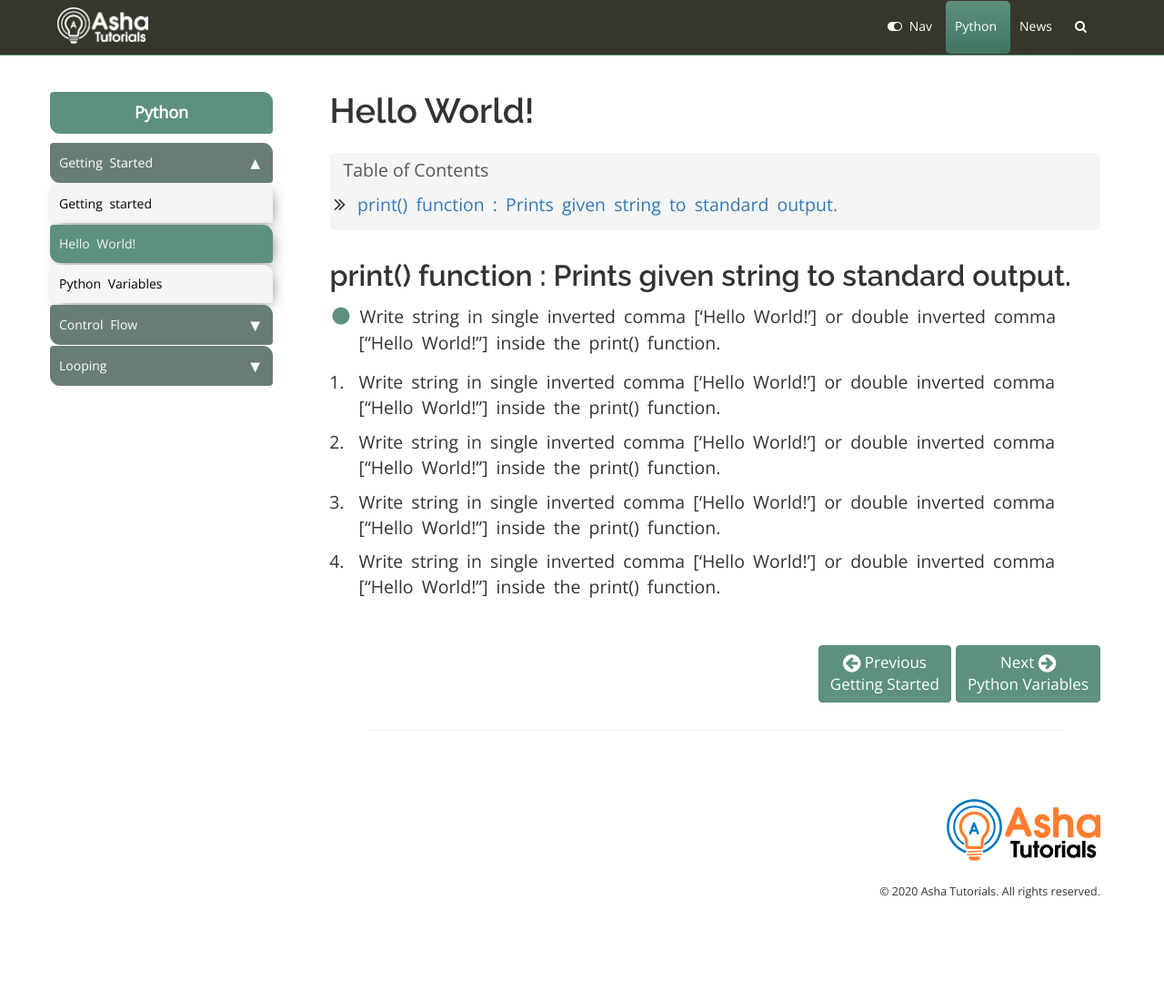
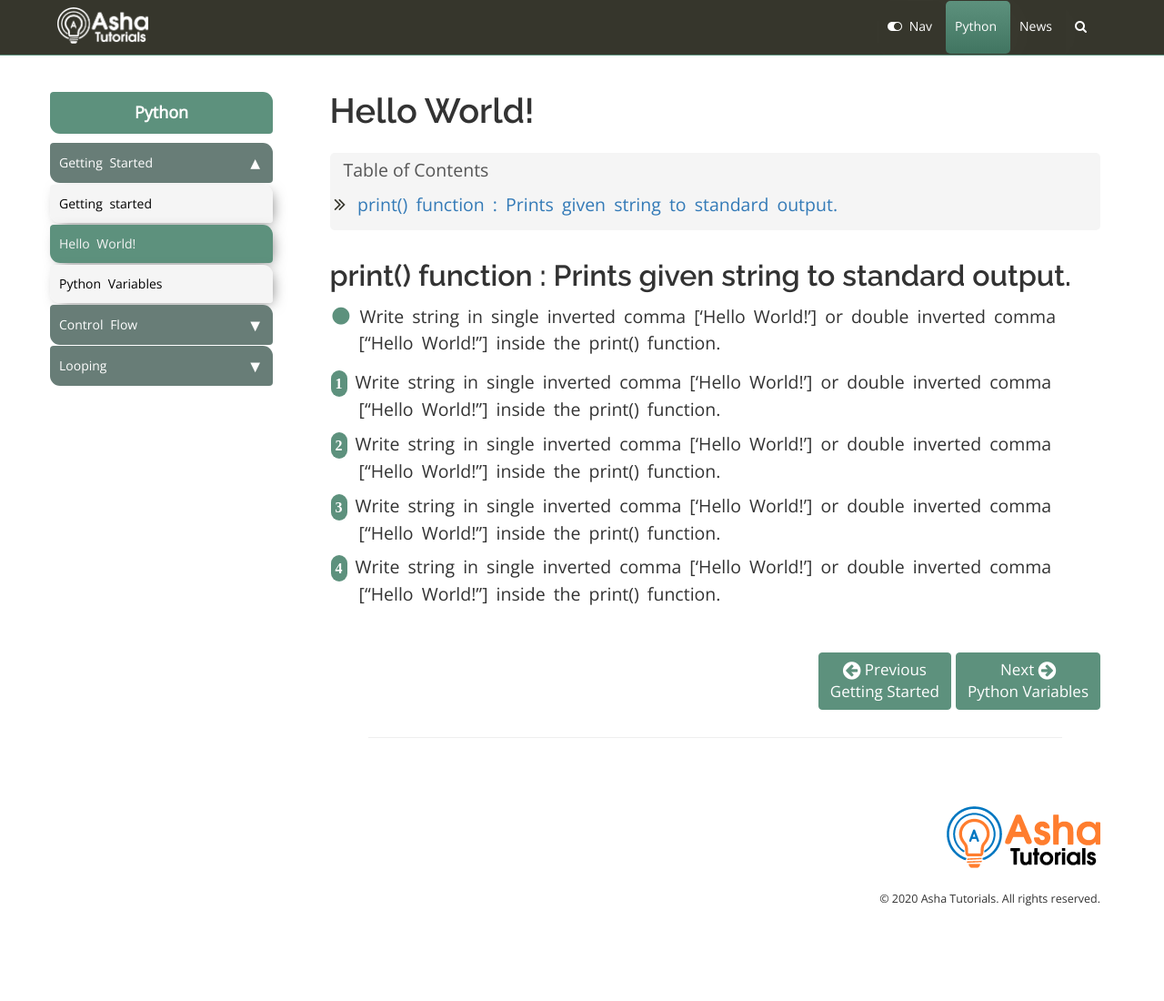
Before and after one commit to VBhojawala/vbhojawala.github.io, a Jekyll site: the page built from pages/python/01_GettingStarted/01_Hello_Wrold.md, in a window 1280 px wide. Shown: the whole page at 91% size. Built offline with Jekyll 4.4.1, drawn with Linux system fonts in a browser that asks for light colours; comment, search, counter and statistics services are not loaded.

Commit message:
OL initial fix alignment

```diff
--- a/css/customstyles.css
+++ b/css/customstyles.css
@@ -1491,9 +1491,31 @@ ul.mobile-toggle > a{
 
 #tut-content ol{
     padding-left: 25px;
+    list-style-type: none;
+    list-style-position: outside;
 }
 #tut-content ol li{
+    list-style-position: outside;
     padding-left: 7px;
+    text-indent: -7px;
+    counter-increment: step-counter;
+}
+#tut-content ol li::before{
+    content: counter(step-counter);
+    font-family: FontAwesome;
+    font-size: 16px;
+    margin-left: -1.5em;
+    background-color: #5D917D;
+    color: white;
+    font-weight: bold;
+    padding-left: 12px;
+    padding-top: 3px;
+    padding-bottom: 3px;
+    padding-right: 5px;
+    text-align: right;
+    border-radius: 35px;
+    display: inline-block;
+
 }
 
 .panel-body h4{
--- a/css/theme-blue.css
+++ b/css/theme-blue.css
@@ -287,7 +287,6 @@ ol li p{
 }
 ol li:before {
     content: counter(step-counter);
-    /* margin-right: 10px; */
     font-size: 70%;
     background-color: #5D917D;
     color: white;
```
Also changed, not shown: 3 other files.
